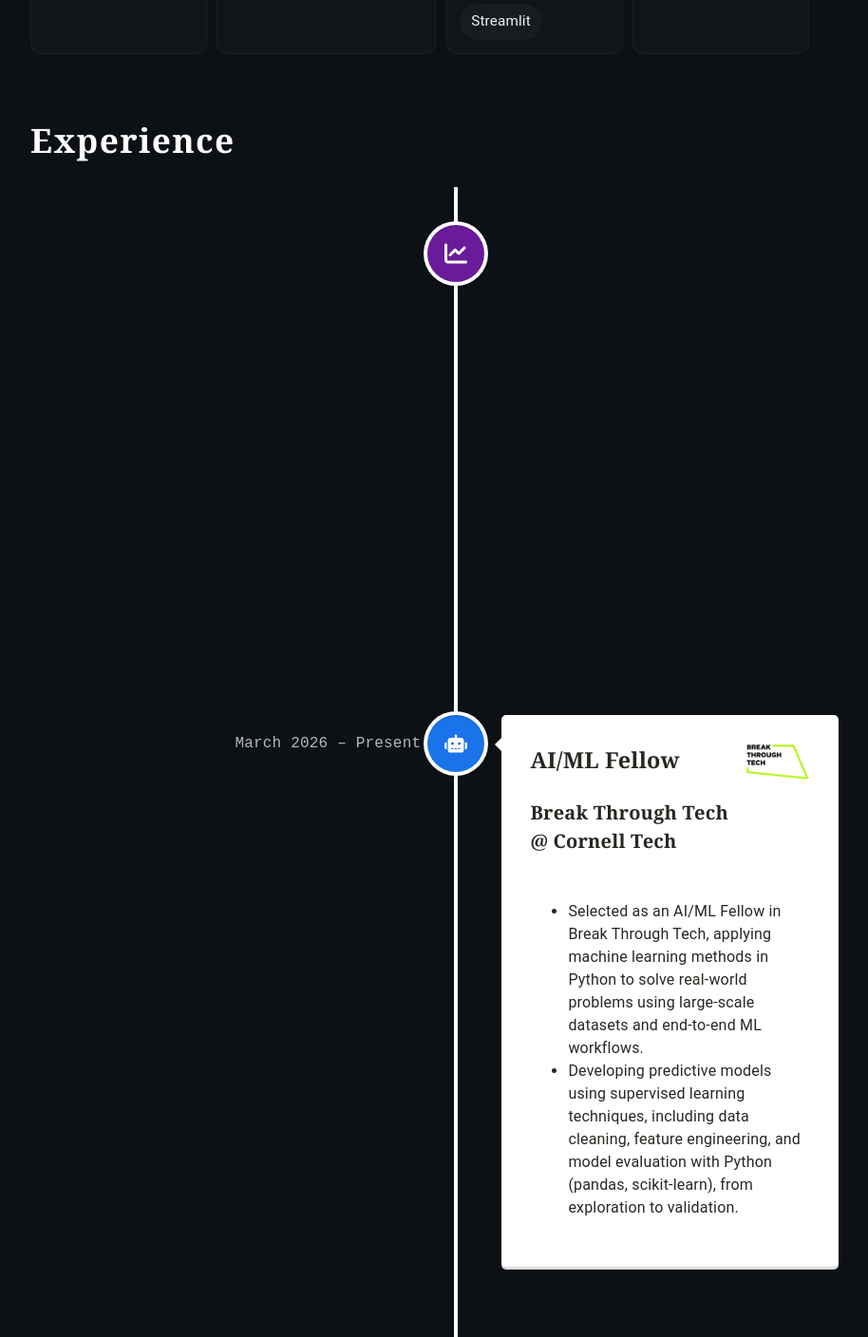
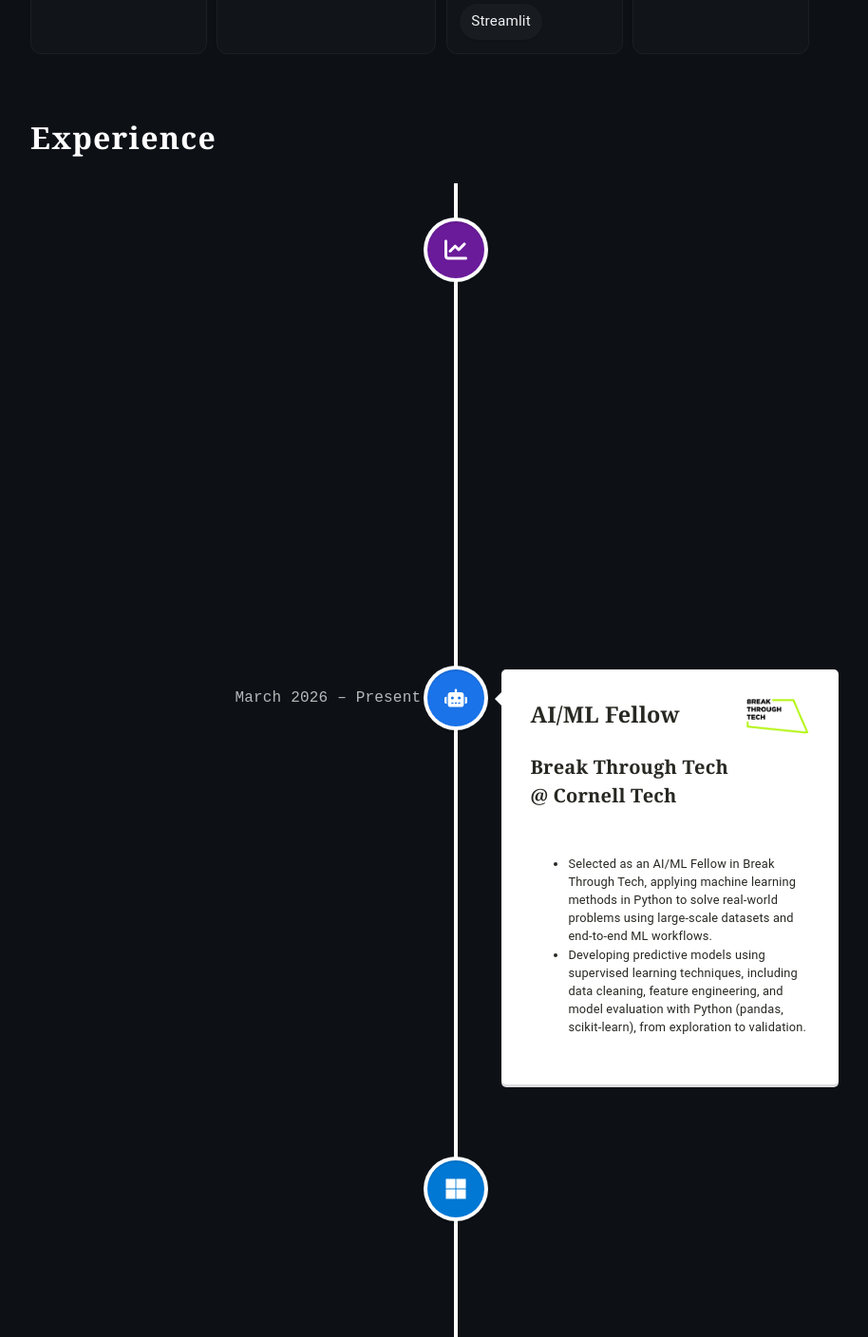
Before and after one commit to Srijana-gits/portfolio, a React (Create React App) app: page / in a window 1280 px wide. Shown: the part 1900-3308 px from the top of the page at 95% size, without its empty margins (160-1074 px from the left). Built offline with nearby package versions, Linux system fonts and the light colour scheme.

Commit message:
update font size

```diff
--- a/src/assets/styles/Timeline.scss
+++ b/src/assets/styles/Timeline.scss
@@ -5,7 +5,7 @@
 }
 
 .section-heading {
-    font-size: 2.2rem;
+    font-size: 2rem;
     margin: 0 0 1.5rem;
     color: white;
     font-family: ui-serif, Georgia, Cambria, 'Times New Roman', Times, serif;
@@ -26,7 +26,7 @@
 }
 
 .vertical-timeline-element li {
-    font-size: 1rem;
+    font-size: 0.8rem;
     line-height: 1.5;
 }
 
```
